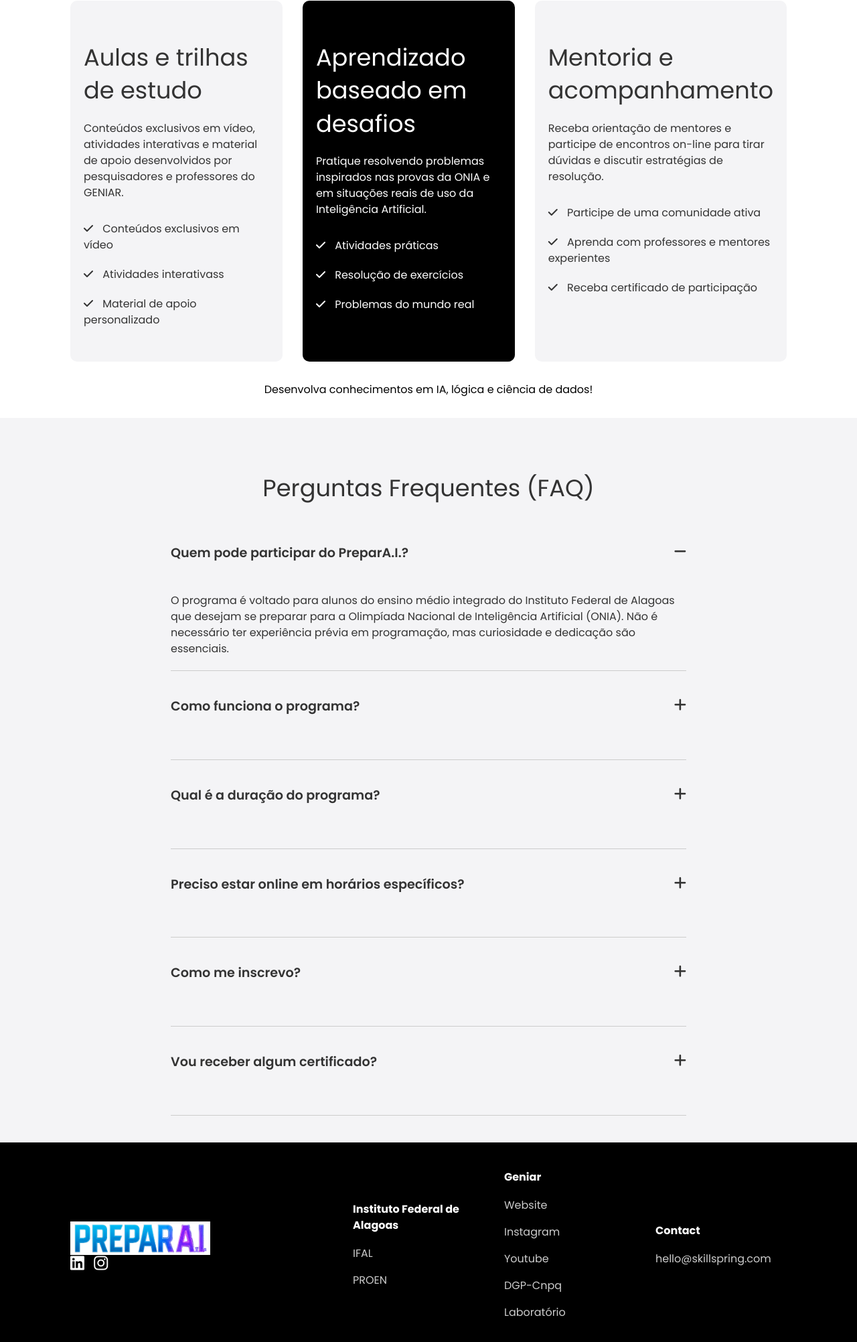
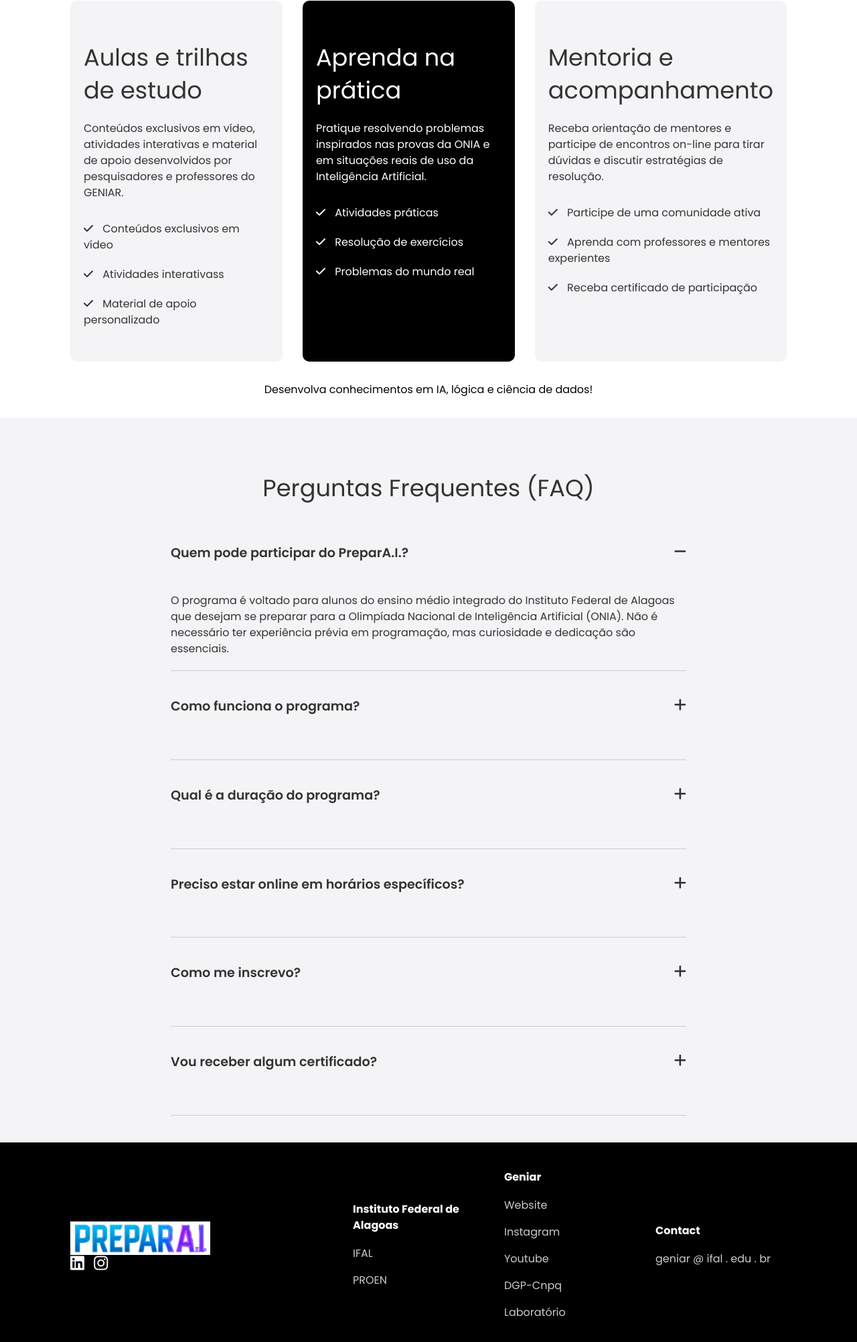
Before and after one commit to geniar-ifal/preparai-website, a plain HTML site: page index.html in a window 1280 px wide. Shown: the part 2514-4518 px from the top of the page at 67% size. Drawn offline with Linux system fonts and the light colour scheme.

Commit message:
version1.1

```diff
--- a/index.html
+++ b/index.html
@@ -193,7 +193,7 @@
 					<!-- Pricing Card 2 -->
 					<div class="card bg-black">
 						<div class="pricing-card-header">
-							<h4 class="pricing-heading text-xl">Aprendizado baseado em desafios</h4>
+							<h4 class="pricing-heading text-xl">Aprenda na prática</h4>
 							<p class="pricing-card-subheadng">
 								 Pratique resolvendo problemas inspirados nas provas da ONIA e em
 								 situações reais de uso da Inteligência Artificial.
@@ -370,7 +370,7 @@
 					<div>
 						<h4>Contact</h4>
 						<ul>
-							<li><a href="#">hello@skillspring.com</a></li>
+							<li><a href="#">geniar @ ifal . edu . br </a></li>
 						</ul>
 					</div>
 				</div>
```
